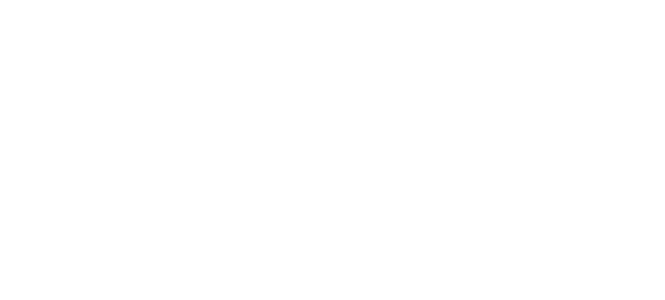
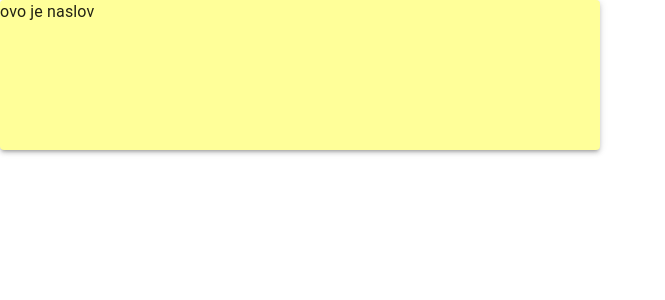
Before and after one commit to markobozic346/my-notes-typescript-app, a React (Create React App) app: page / in a window 1280 px wide. Shown: the top 300 px of the page, without its empty margins (0-665 px from the left). Built offline with nearby package versions, Linux system fonts and the light colour scheme.

Commit message:
added structure for notes component

```diff
--- a/package.json
+++ b/package.json
@@ -3,6 +3,9 @@
   "version": "0.1.0",
   "private": true,
   "dependencies": {
+    "@material-ui/core": "^4.11.3",
+    "@material-ui/icons": "^4.11.2",
+    "@material-ui/styles": "^4.11.3",
     "@testing-library/jest-dom": "^5.11.10",
     "@testing-library/react": "^11.2.6",
     "@testing-library/user-event": "^12.8.3",
--- a/src/components/Notes/Notes.tsx
+++ b/src/components/Notes/Notes.tsx
@@ -1,22 +1,42 @@
+//dependencies
 import React from 'react'
+import { Paper } from '@material-ui/core'
+import { makeStyles } from '@material-ui/core/styles'
+
+//import components
+import Title from './NotesItems/Title'
+import Description from './NotesItems/Description'
+// styling
+
+const useStyles = makeStyles({
+    note: {
+        width: '600px',
+        height: '150px',
+        backgroundColor: '#FFFF99',
+    }
+
+})
+
 
 interface Props {
 
 }
 
 const Notes = (props: Props) => {
-    const notes = [
-        {
-            id: 1,
-            title: 'react',
-            description: 'react is javascript front-end library'
-        }
-    ]
+    const classes = useStyles()
+    // import styles
+
+
     return (
-        <div>
+            <Paper className={classes.note} elevation={3}>
+                <Title/>
 
-        </div>
+
+            </Paper>
     )
 }
 
+
+
+
 export default Notes
--- /dev/null
+++ b/src/components/Notes/NotesItems/Description.tsx
@@ -0,0 +1,24 @@
+import React from 'react'
+import { Paper, Typography } from '@material-ui/core'
+import { makeStyles } from '@material-ui/core/styles'
+
+const useStyles = makeStyles({
+   description: {
+
+   }
+})
+
+interface Props {
+
+}
+
+const Description = (props: Props) => {
+    const classes = useStyles()
+    return (
+        <Typography className={classes.description}>
+            ovo je opis
+        </Typography>
+    )
+}
+
+export default Description
--- /dev/null
+++ b/src/components/Notes/NotesItems/Title.tsx
@@ -0,0 +1,29 @@
+import React from 'react'
+import { Paper, Typography } from '@material-ui/core'
+import { makeStyles } from '@material-ui/core/styles'
+
+const useStyles = makeStyles({
+    note: {
+        width: '600px',
+        height: '150px',
+        backgroundColor: '#FFFF99',
+    },
+    title: {
+
+    }
+})
+
+interface Props {
+
+}
+
+const Title = (props: Props) => {
+    const classes = useStyles()
+    return (
+        <Typography className={classes.title}>
+            ovo je naslov
+        </Typography>
+    )
+}
+
+export default Title
```
Also changed, not shown: src/components/Notes/NotesItems/Settings.tsx (added, +15 -0 lines), src/components/Notes/NotesItems/Tags.tsx (added, +15 -0 lines), 1 other file (tests, documents, lock files or other folders).
